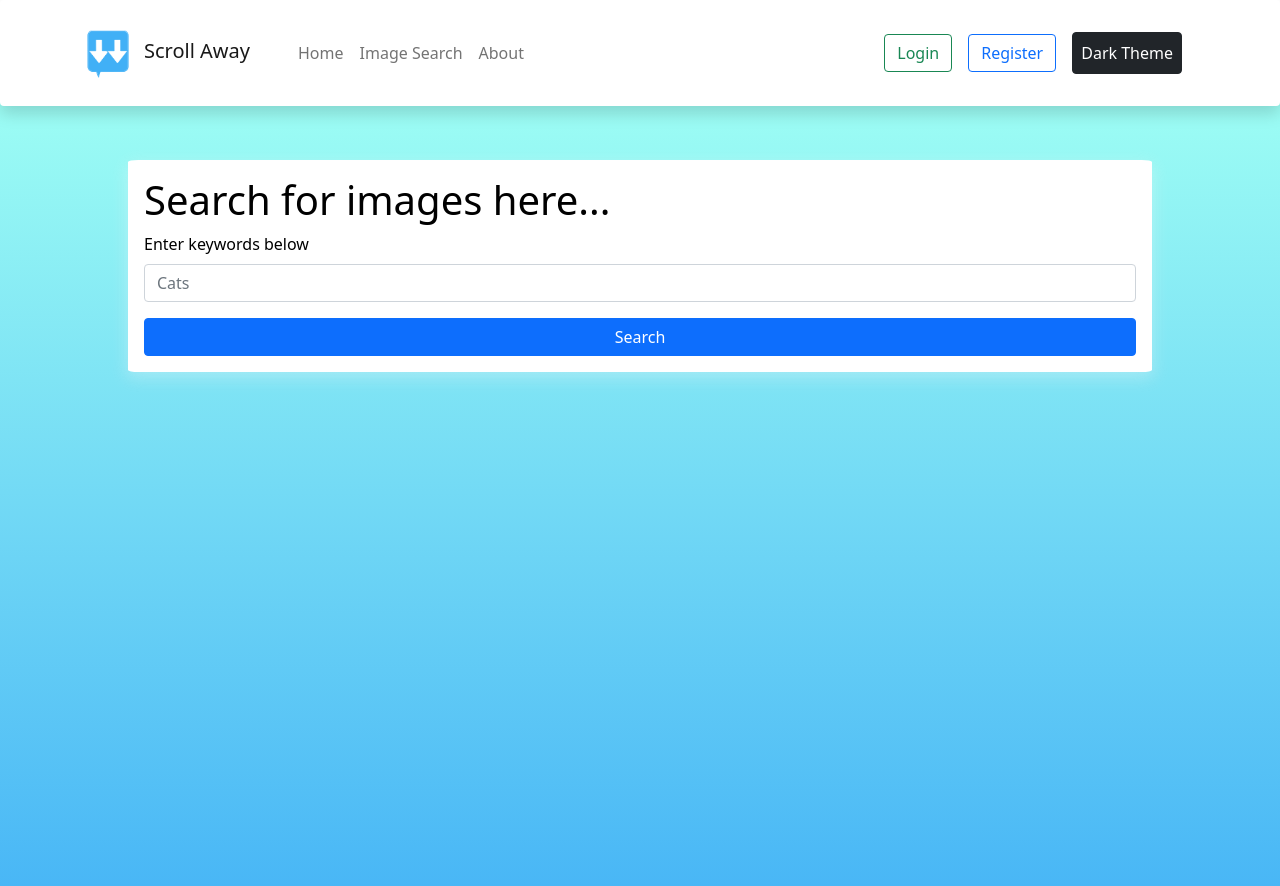
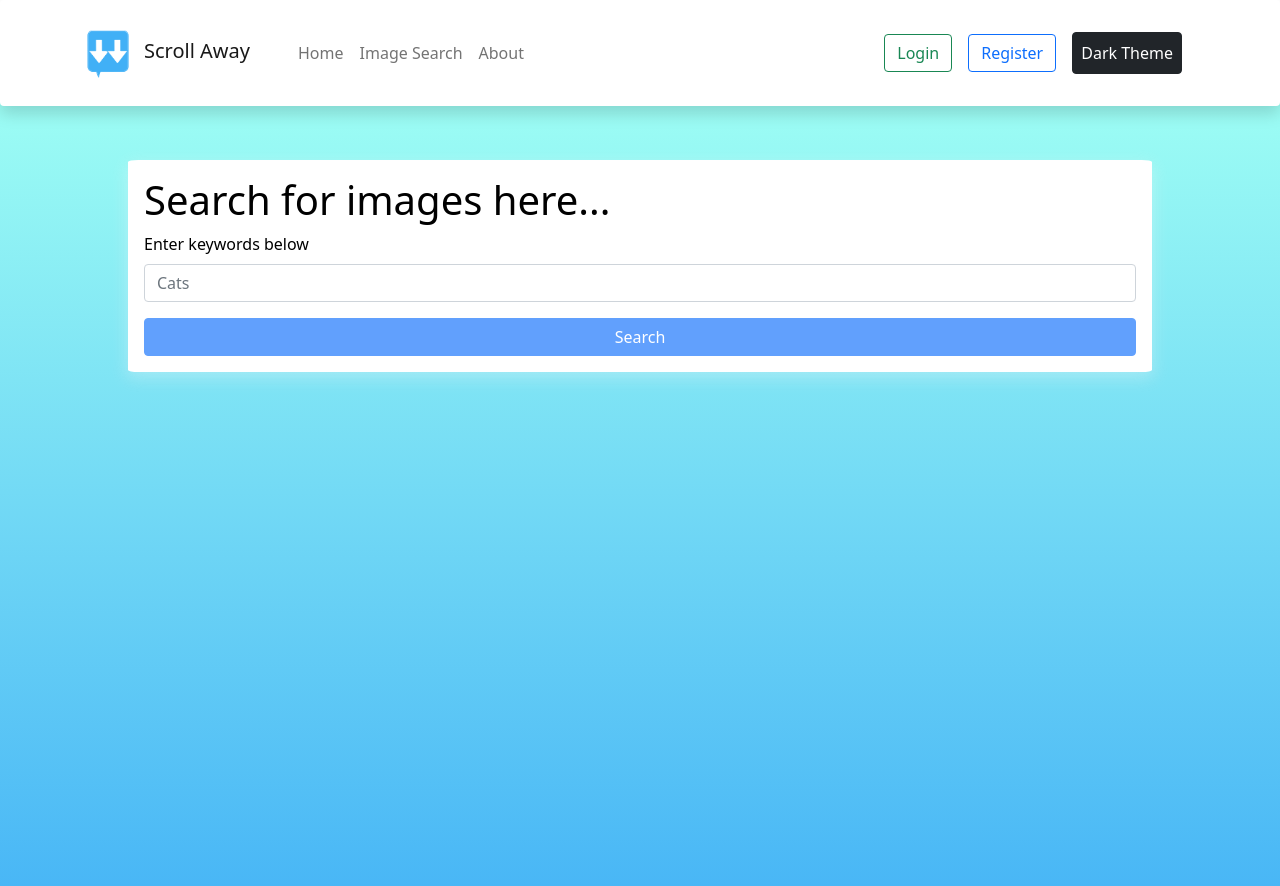
Before and after one commit to egidijusbizas/nebeprisisrkolindaliaudavome, a React (Create React App) app: page /search in a window 1280 px wide. Shown: the top 886 px of the page. Built offline with nearby package versions, Linux system fonts and the light colour scheme; no server answers.

Commit message:
disable button for empty search term

```diff
--- a/src/components/SearchBox/SearchBox.tsx
+++ b/src/components/SearchBox/SearchBox.tsx
@@ -1,4 +1,4 @@
-import React from 'react';
+import React, { useRef } from 'react';
 import Button from 'react-bootstrap/Button';
 import Form from 'react-bootstrap/Form';
 
@@ -11,16 +11,19 @@ interface Props {
 
 const SearchBox: React.FC<Props> = (props) => {
   const { handleSearchSubmit, handleSearchChange } = props;
+  const searchRef = useRef<HTMLInputElement>(document.createElement('input'));
+  const disableToggle = !searchRef.current.value;
+
   return (
     <div className='box'>
       <h1>Search for images here...</h1>
       <Form onSubmit={handleSearchSubmit}>
         <Form.Group className='mb-3' controlId='searchBox'>
           <Form.Label>Enter keywords below</Form.Label>
-          <Form.Control as='input' placeholder='Cats' onChange={handleSearchChange} />
+          <Form.Control ref={searchRef} as='input' placeholder='Cats' onChange={handleSearchChange} />
         </Form.Group>
         <div className='d-grid'>
-          <Button variant='primary' type='submit'>
+          <Button disabled={disableToggle} variant='primary' type='submit'>
             Search
           </Button>
         </div>
```
